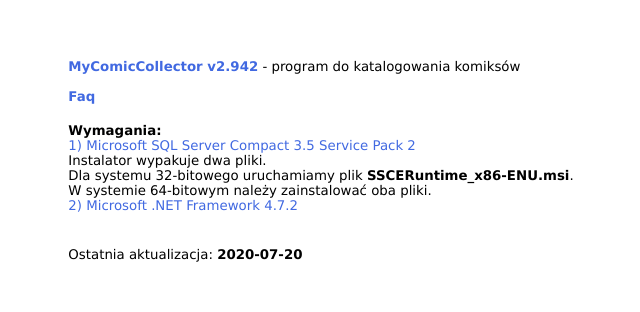
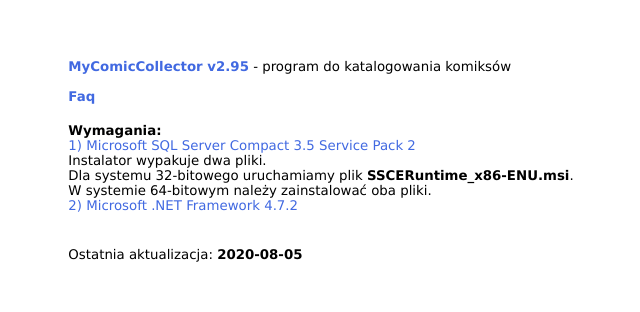
Before and after one commit to user-sp/mycomiccollector, a plain HTML site: page index.html in a window 1280 px wide. Shown: the part 154-466 px from the top of the page, 319-959 px from the left. Drawn offline with Linux system fonts and the light colour scheme.

Commit message:
Update index.html

```diff
--- a/index.html
+++ b/index.html
@@ -17,7 +17,7 @@
 <TABLE border=0>
 <TR>
 	<TD align=left vAlign=top>
-		<A href="update/MyComicCollector.zip"><B>MyComicCollector v2.942</B></A> - program do katalogowania komiksów<br><br>
+		<A href="update/MyComicCollector.zip"><B>MyComicCollector v2.95</B></A> - program do katalogowania komiksów<br><br>
 		<A href="update/Faq.txt"><B>Faq</B></A>
 	</TD>
 </TR>
@@ -32,7 +32,7 @@
 </TR>
 
 <TR>
-	<TD align=left><BR><BR>Ostatnia aktualizacja: <B>2020-07-20</B>
+	<TD align=left><BR><BR>Ostatnia aktualizacja: <B>2020-08-05</B>
 	</TD>
 </TR>
 
```
